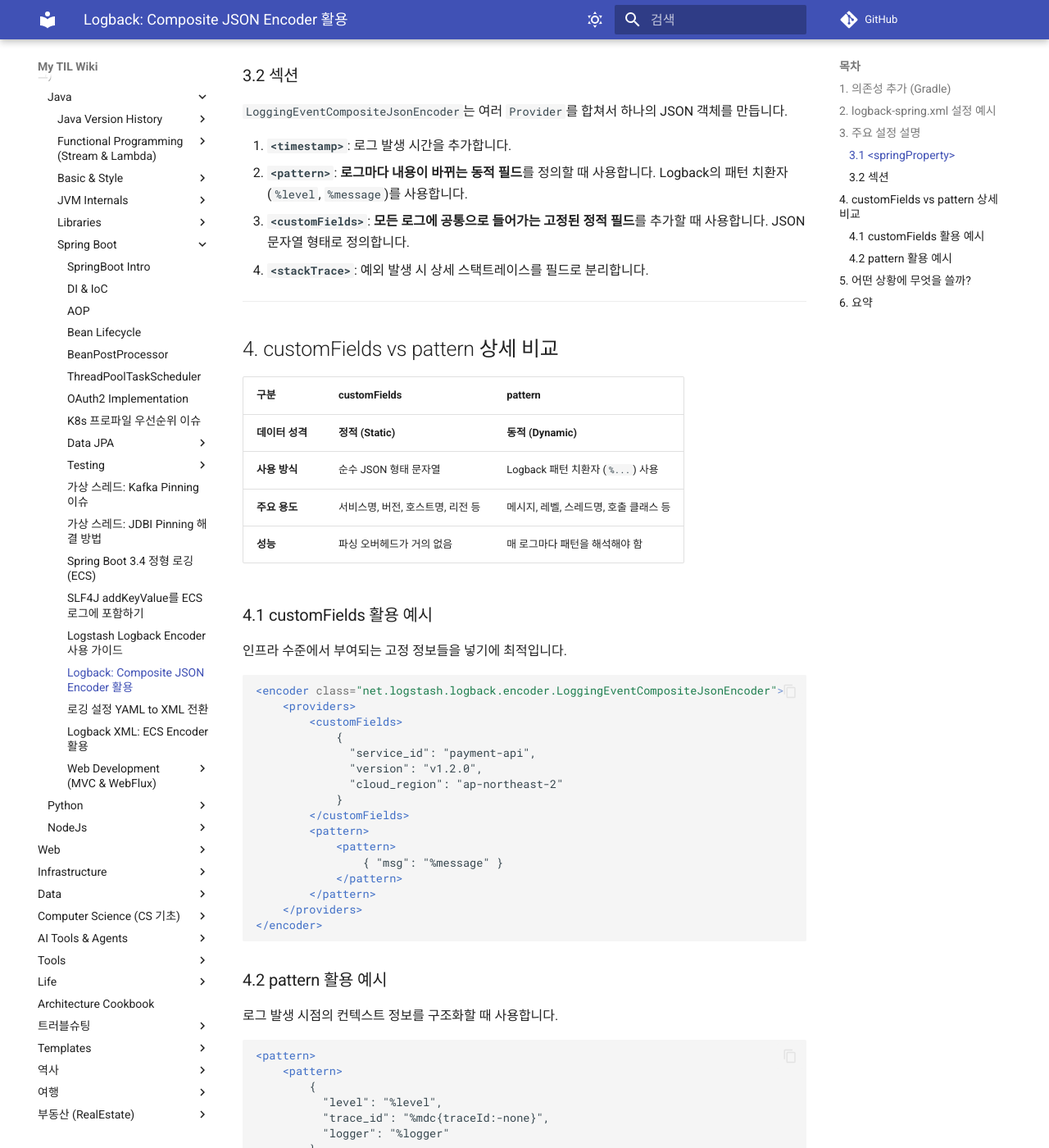
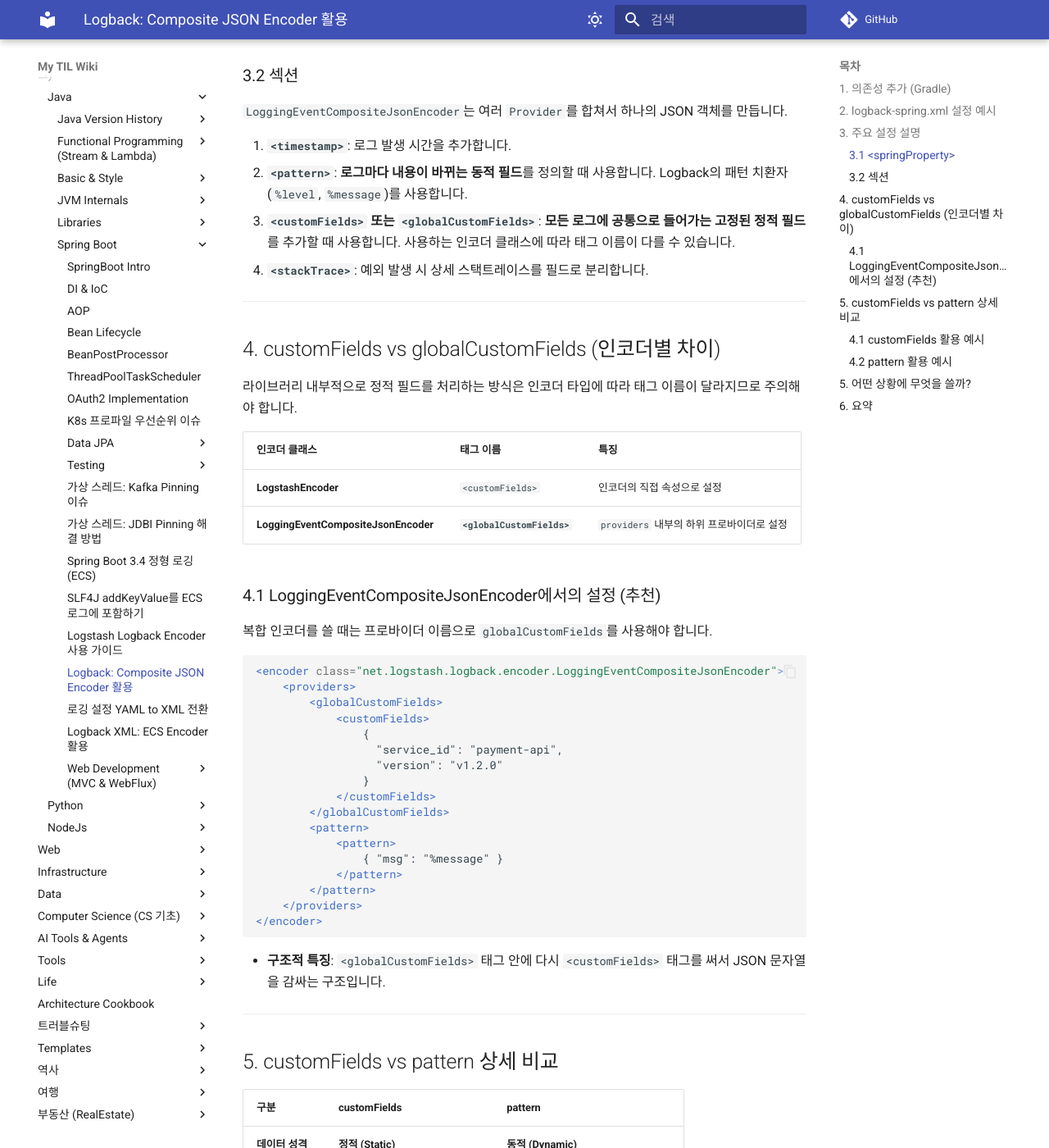
Before and after one commit to DevDooly/TIL, an MkDocs documentation site: the page built from docs/Language/Java/SpringBoot/Logback_JSON_Composite_Encoder.md, in a window 1280 px wide and 1400 px high, scrolled down 1769 px. Shown: the whole window at 82% size. Built offline with MkDocs 1.6.1 and Material for MkDocs 9.7.7, drawn with Linux system fonts in a browser that asks for light colours; comment, search, counter and statistics services are not loaded.

Commit message:
docs: Logback JSON Encoder의 customFields vs globalCustomFields 사용법 차이점 추가

````diff
--- a/docs/Language/Java/SpringBoot/Logback_JSON_Composite_Encoder.md
+++ b/docs/Language/Java/SpringBoot/Logback_JSON_Composite_Encoder.md
@@ -80,12 +80,49 @@ dependencies {
 
 1. **`<timestamp>`**: 로그 발생 시간을 추가합니다.
 2. **`<pattern>`**: **로그마다 내용이 바뀌는 동적 필드**를 정의할 때 사용합니다. Logback의 패턴 치환자(`%level`, `%message`)를 사용합니다.
-3. **`<customFields>`**: **모든 로그에 공통으로 들어가는 고정된 정적 필드**를 추가할 때 사용합니다. JSON 문자열 형태로 정의합니다.
+3. **`<customFields>` 또는 `<globalCustomFields>`**: **모든 로그에 공통으로 들어가는 고정된 정적 필드**를 추가할 때 사용합니다. 사용하는 인코더 클래스에 따라 태그 이름이 다를 수 있습니다.
 4. **`<stackTrace>`**: 예외 발생 시 상세 스택트레이스를 필드로 분리합니다.
 
 ---
 
-## 4. customFields vs pattern 상세 비교
+## 4. customFields vs globalCustomFields (인코더별 차이)
+
+라이브러리 내부적으로 정적 필드를 처리하는 방식은 인코더 타입에 따라 태그 이름이 달라지므로 주의해야 합니다.
+
+| 인코더 클래스 | 태그 이름 | 특징 |
+| :--- | :--- | :--- |
+| **LogstashEncoder** | `<customFields>` | 인코더의 직접 속성으로 설정 |
+| **LoggingEventCompositeJsonEncoder** | **`<globalCustomFields>`** | `providers` 내부의 하위 프로바이더로 설정 |
+
+### 4.1 LoggingEventCompositeJsonEncoder에서의 설정 (추천)
+복합 인코더를 쓸 때는 프로바이더 이름으로 `globalCustomFields`를 사용해야 합니다.
+
+```xml
+<encoder class="net.logstash.logback.encoder.LoggingEventCompositeJsonEncoder">
+    <providers>
+        <globalCustomFields>
+            <customFields>
+                {
+                  "service_id": "payment-api",
+                  "version": "v1.2.0"
+                }
+            </customFields>
+        </globalCustomFields>
+        <pattern>
+            <pattern>
+                { "msg": "%message" }
+            </pattern>
+        </pattern>
+    </providers>
+</encoder>
+```
+
+* **구조적 특징**: `<globalCustomFields>` 태그 안에 다시 `<customFields>` 태그를 써서 JSON 문자열을 감싸는 구조입니다.
+
+---
+
+## 5. customFields vs pattern 상세 비교
+
 
 | 구분 | customFields | pattern |
 | :--- | :--- | :--- |
````
Also changed, not shown: README.md (+1 -1 lines), docs/Recent_Changes.md (+1 -1 lines).
